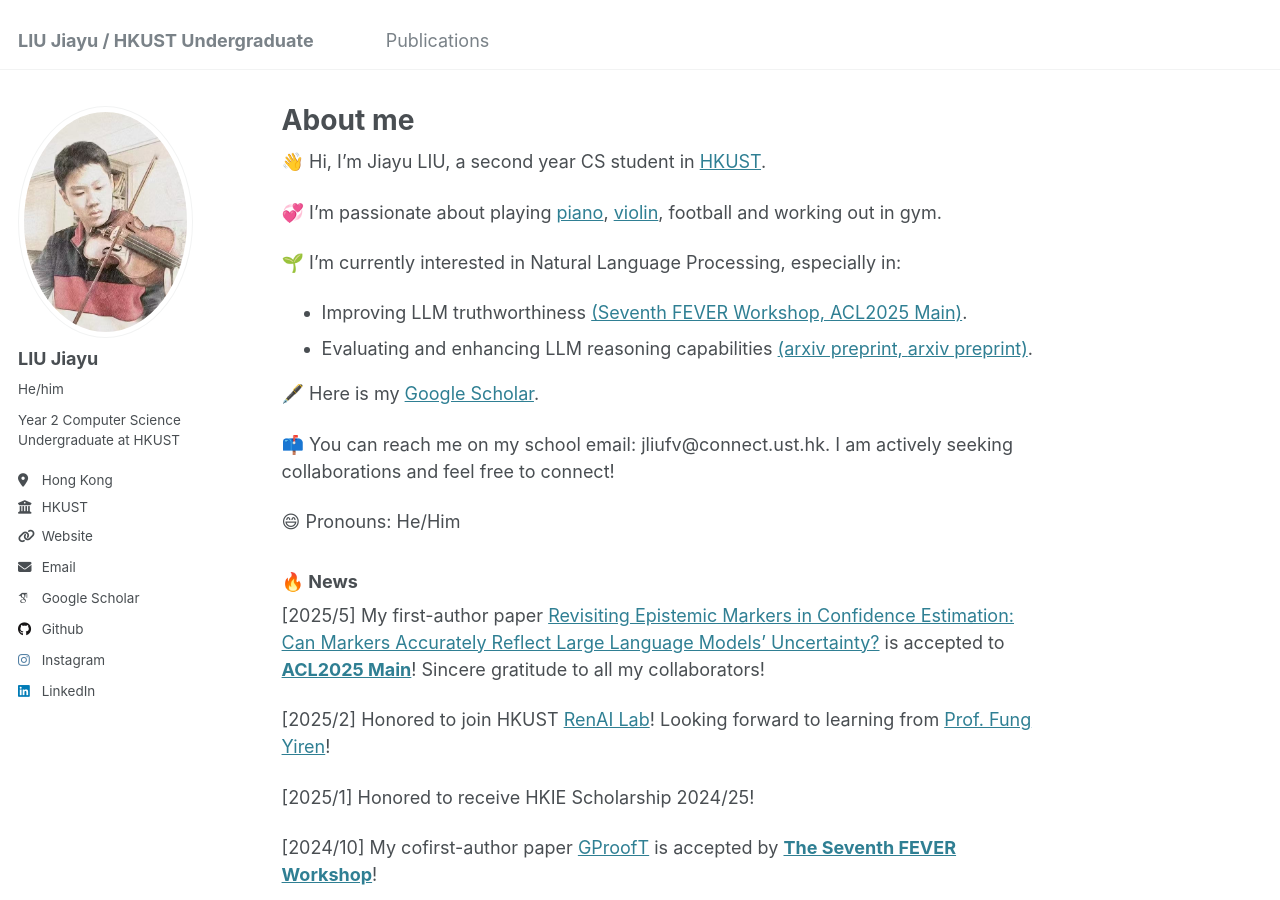
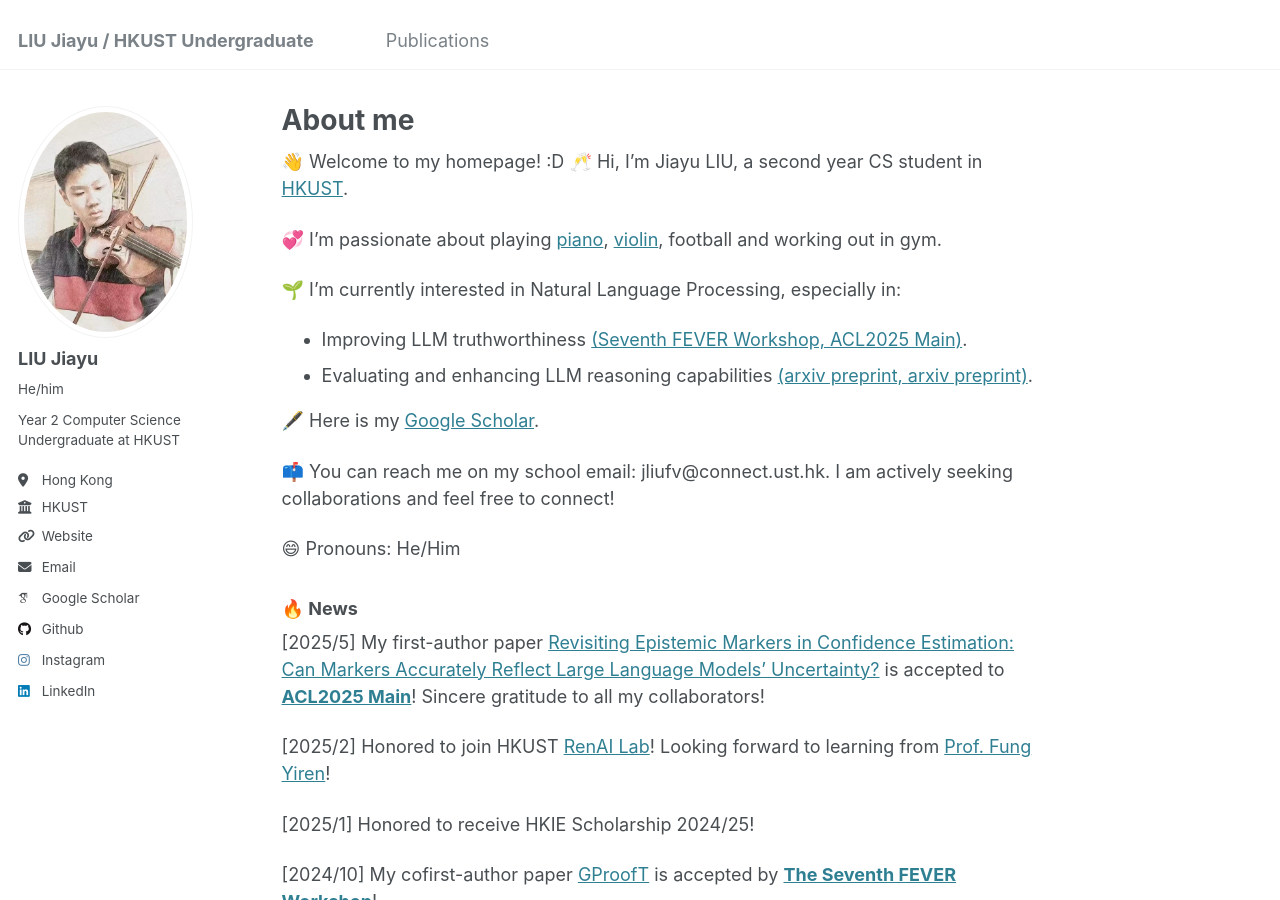
Before and after one commit to JiayuJeff/JiayuJeff.github.io, a Jekyll site: the page built from _pages/about.md, in a window 1280 px wide and 900 px high. Built offline with Jekyll 4.4.1, drawn with Linux system fonts in a browser that asks for light colours; some web fonts are replaced.

Commit message:
Update about.md

```diff
--- a/_pages/about.md
+++ b/_pages/about.md
@@ -9,7 +9,7 @@ redirect_from:
   - /about.html
 ---
 
-👋 Hi, I’m Jiayu LIU, a second year CS student in [HKUST](https://hkust.edu.hk/).
+👋 Welcome to my homepage! :D 🥂 Hi, I’m Jiayu LIU, a second year CS student in [HKUST](https://hkust.edu.hk/).
 
 
 💞️ I’m passionate about playing [piano](https://youtu.be/5r_Y9tE_fbo?si=Rnv-_KuOYPt7_rPF), [violin](https://youtu.be/-ohoA3pO9Ks?si=8ZsqIn7GO0pp31UR), football and working out in gym.
```
